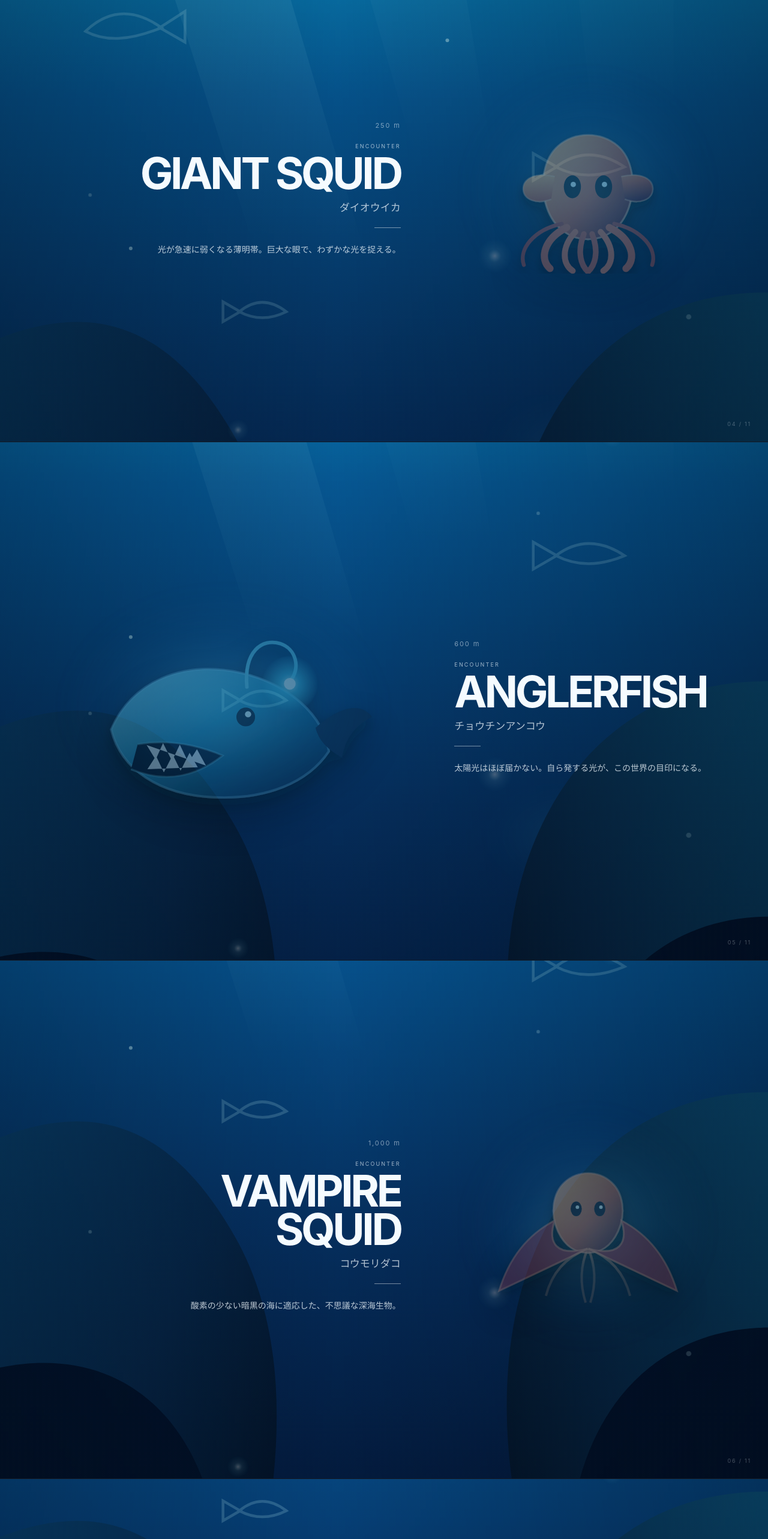
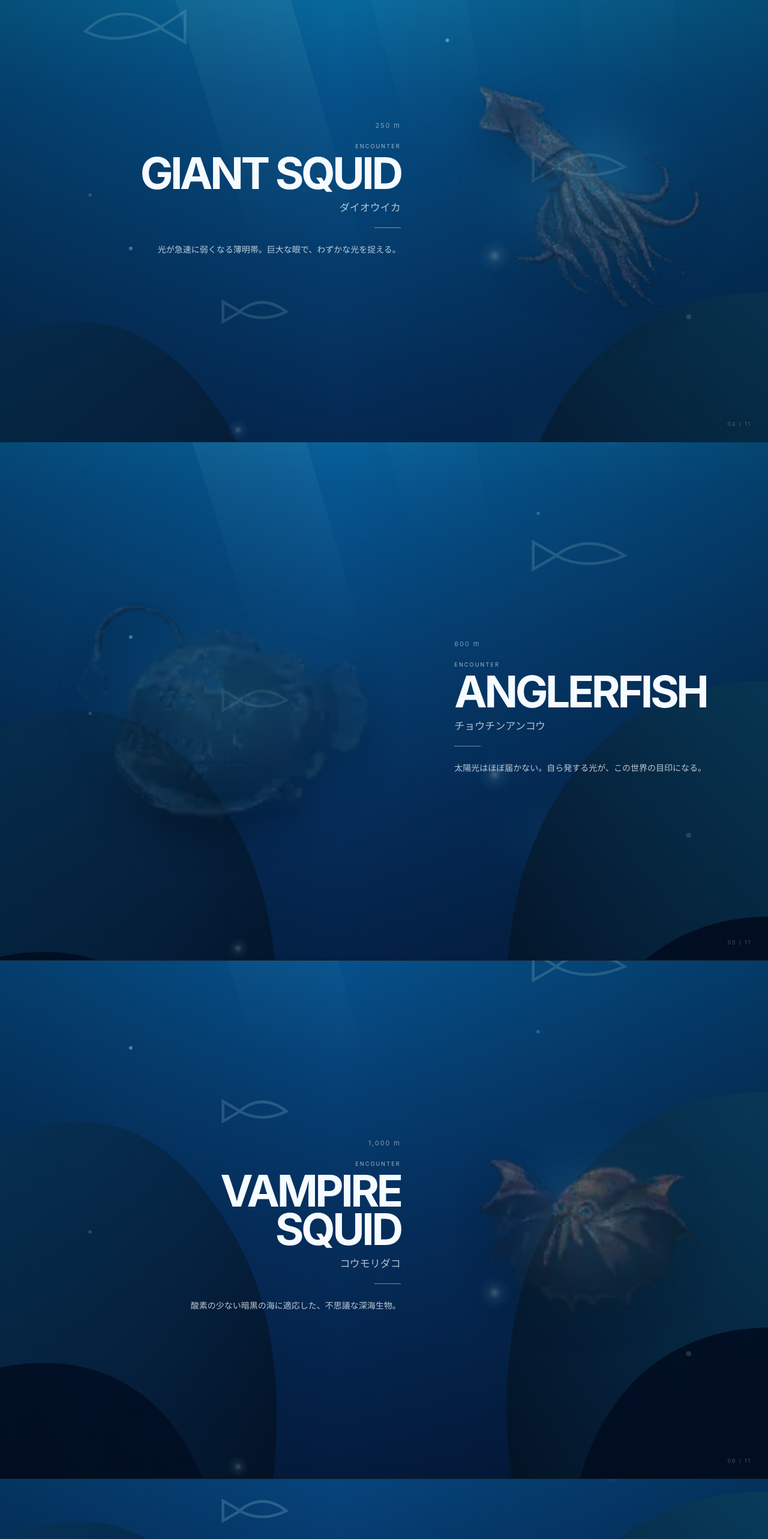
Before and after one commit to hrt14/swipe-earth, a Next.js app: page /ocean in a window 1280 px wide. Shown: the part 3520-6085 px from the top of the page at 60% size. Built offline with nearby package versions, Linux system fonts and the light colour scheme.

Commit message:
Use graphic artwork for every Ocean encounter

```diff
--- a/app/ocean/page.js
+++ b/app/ocean/page.js
@@ -6,14 +6,14 @@ const encounters = [
   { depth: 15, name: 'SEA TURTLE', jp: 'アオウミガメ', image: 'turtle-art.svg', note: 'まだ太陽の光が強い。海面近くでは、呼吸のために水面へ上がるウミガメに出会う。', bg: 4 },
   { depth: 60, name: 'MANTA RAY', jp: 'オニイトマキエイ', image: 'manta-art.svg', note: '大きな翼のような胸びれで、青い水の中をゆっくり滑空する。', bg: 10 },
   { depth: 120, name: 'BLUE WHALE', jp: 'シロナガスクジラ', image: 'whale-art.svg', giant: true, note: '地球上で最大の動物。体長は30m近くに達することもある。', bg: 18 },
-  { depth: 250, name: 'GIANT SQUID', jp: 'ダイオウイカ', image: 'squid-graphic.svg', note: '光が急速に弱くなる薄明帯。巨大な眼で、わずかな光を捉える。', bg: 28 },
-  { depth: 600, name: 'ANGLERFISH', jp: 'チョウチンアンコウ', image: 'angler-graphic.svg', note: '太陽光はほぼ届かない。自ら発する光が、この世界の目印になる。', bg: 40 },
-  { depth: 1000, name: 'VAMPIRE SQUID', jp: 'コウモリダコ', image: 'vampire-graphic.svg', note: '酸素の少ない暗黒の海に適応した、不思議な深海生物。', bg: 50 },
-  { depth: 2200, name: 'GIANT ISOPOD', jp: 'ダイオウグソクムシ', image: 'isopod-graphic.svg', note: '水圧は地上とは比較にならない。海底を歩く巨大な等脚類。', bg: 61 },
-  { depth: 4000, name: 'HITOGATA', jp: 'ヒトガタ', image: 'hitogata-graphic.svg', mystery: true, note: '南極海などで語られる白い人型の未確認存在。ここから先は、事実と伝承の境界が曖昧になる。', bg: 72 },
-  { depth: 6000, name: 'KRAKEN', jp: 'クラーケン', image: 'kraken-graphic.svg', mystery: true, giant: true, note: '巨大な触手で船を沈めると語られてきた伝説の怪物。もちろん、確認された生物ではない。', bg: 82 },
-  { depth: 8200, name: 'HADAL SHADOW', jp: '超深海の影', image: 'shadow-graphic.svg', mystery: true, note: '観測できる範囲は急激に狭くなる。暗闇の向こうに何がいるかは、まだ分からない。', bg: 91 },
-  { depth: 10900, name: 'THE UNKNOWN', jp: '未知', image: 'unknown-graphic.svg', mystery: true, note: '地球の最深部。人類はここまで来た。それでも、海のすべてを知ったわけではない。', bg: 100 }
+  { depth: 250, name: 'GIANT SQUID', jp: 'ダイオウイカ', image: 'giant-squid-art.svg', note: '光が急速に弱くなる薄明帯。巨大な眼で、わずかな光を捉える。', bg: 28 },
+  { depth: 600, name: 'ANGLERFISH', jp: 'チョウチンアンコウ', image: 'anglerfish-art.svg', note: '太陽光はほぼ届かない。自ら発する光が、この世界の目印になる。', bg: 40 },
+  { depth: 1000, name: 'VAMPIRE SQUID', jp: 'コウモリダコ', image: 'vampire-squid-art.svg', note: '酸素の少ない暗黒の海に適応した、不思議な深海生物。', bg: 50 },
+  { depth: 2200, name: 'GIANT ISOPOD', jp: 'ダイオウグソクムシ', image: 'isopod-art.svg', note: '水圧は地上とは比較にならない。海底を歩く巨大な等脚類。', bg: 61 },
+  { depth: 4000, name: 'HITOGATA', jp: 'ヒトガタ', image: 'hitogata-art.svg', mystery: true, note: '南極海などで語られる白い人型の未確認存在。ここから先は、事実と伝承の境界が曖昧になる。', bg: 72 },
+  { depth: 6000, name: 'KRAKEN', jp: 'クラーケン', image: 'kraken-art.svg', mystery: true, giant: true, note: '巨大な触手で船を沈めると語られてきた伝説の怪物。もちろん、確認された生物ではない。', bg: 82 },
+  { depth: 8200, name: 'HADAL SHADOW', jp: '超深海の影', image: 'hadal-shadow-art.svg', mystery: true, note: '観測できる範囲は急激に狭くなる。暗闇の向こうに何がいるかは、まだ分からない。', bg: 91 },
+  { depth: 10900, name: 'THE UNKNOWN', jp: '未知', image: 'unknown-art.svg', mystery: true, note: '地球の最深部。人類はここまで来た。それでも、海のすべてを知ったわけではない。', bg: 100 }
 ];
 
 const zones = [
```
